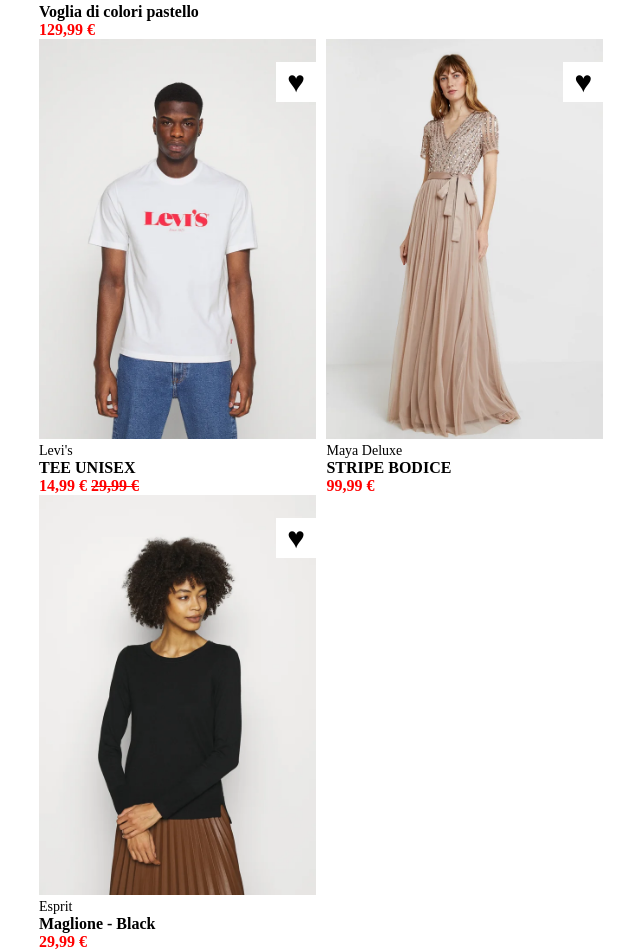
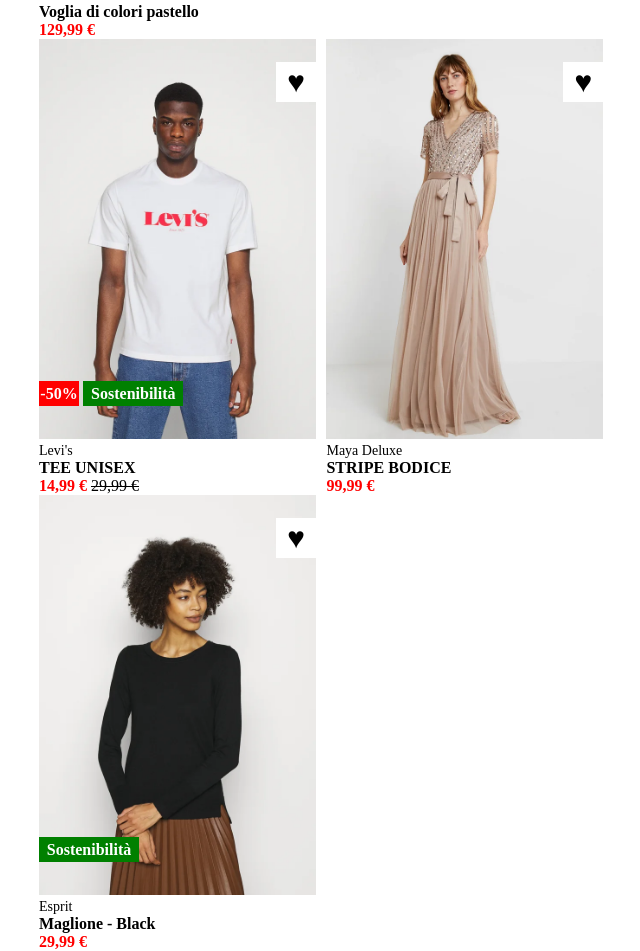
Before and after one commit to VitoMars/htmlcss-shop, a plain HTML site: page index.html in a window 1280 px wide. Shown: the part 886-1837 px from the top of the page, without its empty margins (281-921 px from the left). Drawn offline with Linux system fonts and the light colour scheme.

Commit message:
Aggiunta tag "sconto" e "sostenibilità"

```diff
--- a/css/style.css
+++ b/css/style.css
@@ -38,6 +38,31 @@ img {
   text-decoration: line-through;
 }
 
+.sconto_rosso,
+.sostenibilità {
+  position: absolute;
+  color: white;
+  font-weight: bold;
+  line-height: 25px;
+  text-align: center;
+}
+
+.sconto_rosso {
+  height: 25px;
+  width: 40px;
+  top: 75%;
+  left: 0%;
+  background-color: red;
+}
+
+.sostenibilità {
+  height: 25px;
+  width: 100px;
+  top: 75%;
+  left: 16%;
+  background-color: green;
+}
+
 .cuore {
   position: absolute;
   height: 40px;
@@ -49,3 +74,7 @@ img {
   text-align: center;
   line-height: 40px;
 }
+
+.senzaSconto {
+  left: 0%;
+}
--- a/index.html
+++ b/index.html
@@ -16,6 +16,8 @@
         <div class="prodotto1">
             <img src="img/1.webp" alt="">
             <div class="cuore">&hearts;</div>
+            <div class="sconto_rosso">-50%</div>
+            <div class="sostenibilità">Sostenibilità</div>
             <div class="marca">Levi's</div>
             <div class="nome_abito"><strong>RELAXED FIT TEE UNISEX</strong></div>
             <div class="prezzo">14,99 €</div> <span class="prezzo_originale">29,99 €</span>
@@ -25,6 +27,7 @@
         <div class="prodotto2">
             <img src="img/2.webp" alt="">
             <div class="cuore">&hearts;</div>
+            <div class="sconto_rosso">-30%</div>
             <div class="marca">Guess</div>
             <div class="nome_abito"><strong>ROSES TEE</strong></div>
             <div class="prezzo">20,99 €</div> <span class="prezzo_originale">29,99 €</span>
@@ -49,9 +52,11 @@
         <div class="prodotto1">
             <img src="img/4.webp" alt="">
             <div class="cuore">&hearts;</div>
+            <div class="sconto_rosso">-50%</div>
+            <div class="sostenibilità">Sostenibilità</div>
             <div class="marca">Levi's</div>
             <div class="nome_abito"><strong>TEE UNISEX</strong></div>
-            <div class="prezzo">14,99 € <span class="prezzo_originale">29,99 €</span></div>
+            <div class="prezzo">14,99 € </div> <span class="prezzo_originale">29,99 €</span>
         </div>
 
         <!-- Prodotto 2 -->
@@ -67,6 +72,7 @@
         <div class="prodotto3">
             <img src="img/6.webp" alt="">
             <div class="cuore">&hearts;</div>
+            <div class="sostenibilità senzaSconto">Sostenibilità</div>
             <div class="marca">Esprit</div>
             <div class="nome_abito"><strong>Maglione - Black</strong></div>
             <div class="prezzo">29,99 € </div>
```
